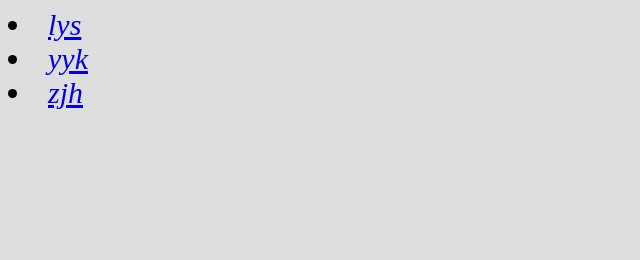
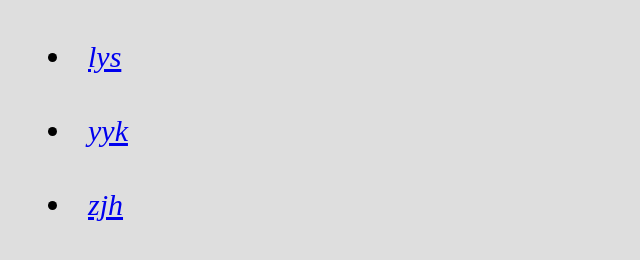
Before and after one commit to seele-ai/WebGIS-upload, a plain HTML site: page upload_webGIS/index.html in a window 1280 px wide. Shown: the whole page, without its empty margins (0-640 px from the left). Drawn offline with Linux system fonts and the light colour scheme.

Commit message:
增加目录界面超链接间距

```diff
--- a/upload_webGIS/css/style.css
+++ b/upload_webGIS/css/style.css
@@ -6,5 +6,5 @@ li{
     font-family: 'Times New Roman', Times, serif;
     font-style: oblique;
     font-size: 30px;
-    margin: 0 auto;
+    margin: 40px;
 }
```
